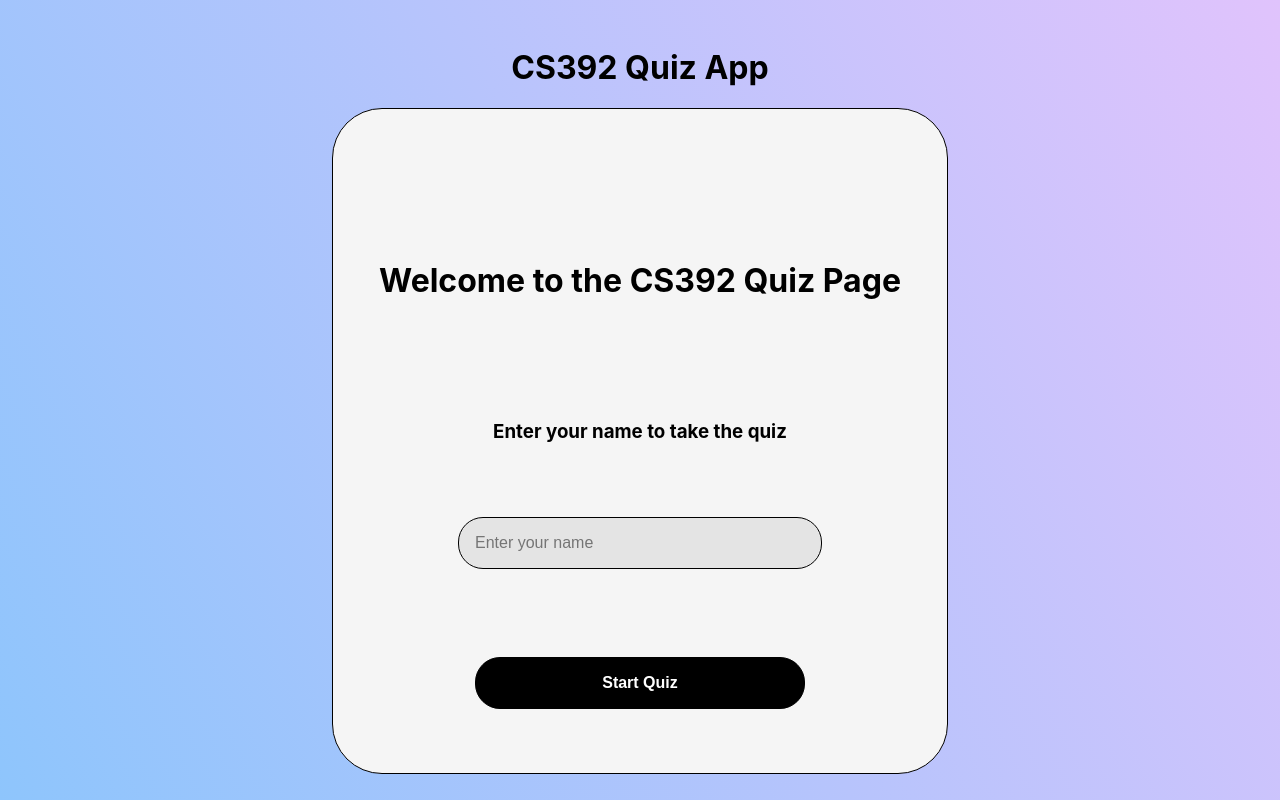
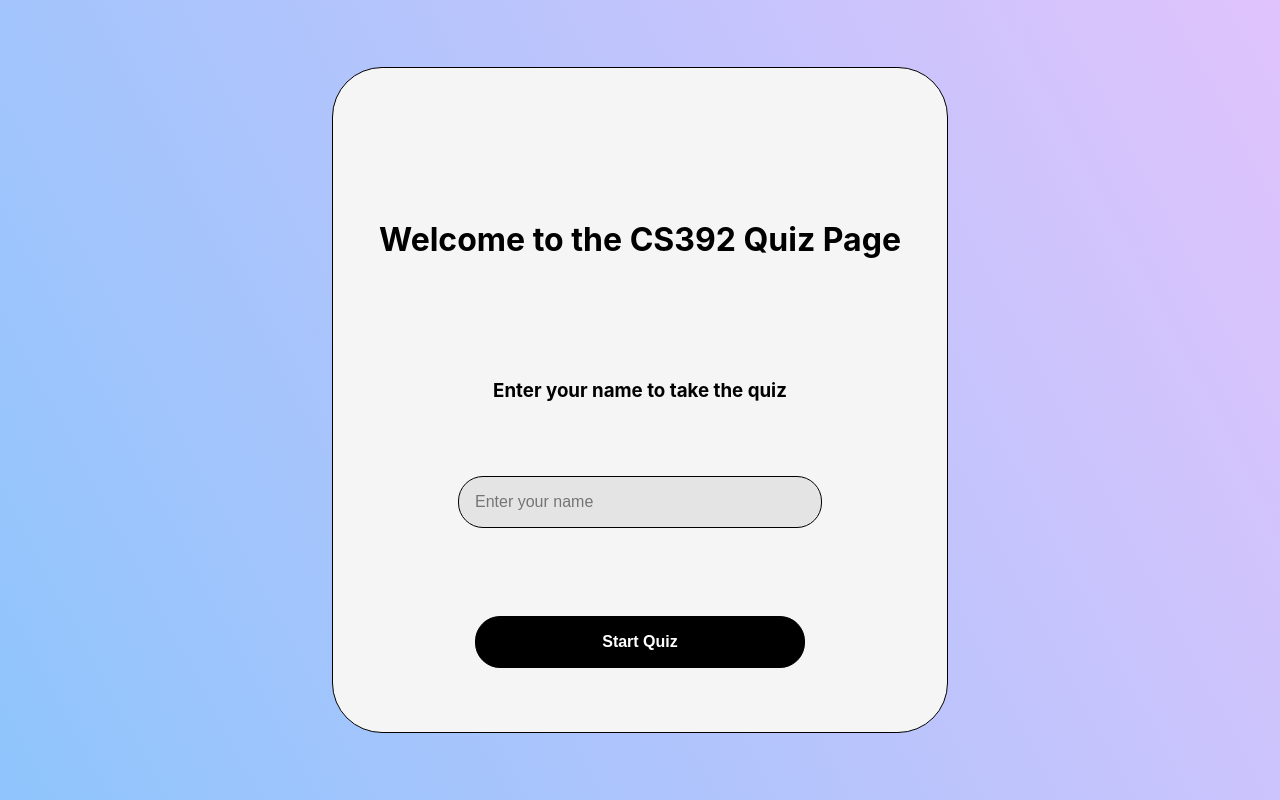
Before and after one commit to sadiqalhumood/quiz-app, a React (Create React App) app: page / in a window 1280 px wide. Built offline with nearby package versions, Linux system fonts and the light colour scheme.

Commit message:
fixed big error

```diff
--- a/src/App.css
+++ b/src/App.css
@@ -1,28 +1,23 @@
-/* center the text in the app */
-.app {
+.App {
   text-align: center;
 }
 
-/* styling for the app logo */
-.app-logo {
+.App-logo {
   height: 40vmin;
   pointer-events: none;
 
-  /* responsive styling for smaller screens */
   @media (max-width: 600px) {
     height: 30vmin;
   }
 }
 
-/* animation for the app logo spin */
 @media (prefers-reduced-motion: no-preference) {
-  .app-logo {
-    animation: app-logo-spin infinite 20s linear;
+  .App-logo {
+    animation: App-logo-spin infinite 20s linear;
   }
 }
 
-/* styling for the app header */
-.app-header {
+.App-header {
   background-color: #282c34;
   min-height: 50vh;
   display: flex;
@@ -33,13 +28,11 @@
   color: white;
 }
 
-/* styling for app links */
-.app-link {
+.App-link {
   color: #61dafb;
 }
 
-/* keyframes for the app logo spin animation */
-@keyframes app-logo-spin {
+@keyframes App-logo-spin {
   from {
     transform: rotate(0deg);
   }
--- a/src/App.jsx
+++ b/src/App.jsx
@@ -1,59 +1,54 @@
-import React, { useState } from 'react';
+import { useState } from "react";
 import './App.css';
+import FinalPage from "./components/FinalPage";
 import StartingPage from "./components/StartingPage";
-import Result from "./components/Result";
-import QuizContainer from "./components/Questions";
+import QuestionsPage from "./components/QuestionsPage";
+
+function App() {
 
 
-const App = () => {
-  /* State variables for managing quiz state */
-  const [quizStarted, setQuizStarted] = useState(false);
-  const [quizFinished, setQuizFinished] = useState(false);
-  const [userScore, setUserScore] = useState(0);
 
-  /* Starting the quiz */
-  const handleQuizStart = () => {
-    setQuizStarted(true);
-  };
+  const [showStartingPage, setShowStartingPage] = useState(true);
+  const [showQuestionsPage, setShowQuestionsPage] = useState(false);
+  const [showFinalPage, setShowFinalPage] = useState(false);
 
-  /* Finishing the quiz and updating user score */
-  const handleQuizFinish = (score) => {
-    setQuizFinished(true);
-    setUserScore(score);
-  };
+  const [score, setScore] = useState(0);
+  const [topScore, setTopScore] = useState(0);
 
-  /* Restarting the quiz */
-  const handleRestartQuiz = () => {
-    setQuizStarted(false);
-    setQuizFinished(false);
-    setUserScore(0);
-  };
+  const [username, setUsername] = useState("");
 
-  /* Render the App component */
   return (
-      <div className="app">
-        <h1>CS392 Quiz App</h1>
+    <>
+      {showStartingPage && (
+        <StartingPage
+          setShowStartingPage={setShowStartingPage}
+          setShowQuestionsPage={setShowQuestionsPage}
+          topScore={topScore}
+          setUsername={setUsername}
+        />
+      )}
 
-        {/* Show the starting page if the quiz hasn't started or finished */}
-        {!quizStarted && !quizFinished && (
-            <StartingPage onStartQuiz={handleQuizStart} />
-        )}
+      {showQuestionsPage && (
+        <QuestionsPage
+          score={score}
+          setScore={setScore}
+          setShowQuestionsPage={setShowQuestionsPage}
+          setShowFinalPage={setShowFinalPage}
+        />
+      )}
 
-        {/* Show the quiz container if the quiz has started but not finished */}
-        {quizStarted && !quizFinished && (
-            <QuizContainer onQuizFinish={handleQuizFinish} />
-        )}
+      {showFinalPage && (
+        <FinalPage
+          score={score}
+          setScore={setScore}
+          setShowStartingPage={setShowStartingPage}
+          setShowFinalPage={setShowFinalPage}
+        />
+      )}
+    </>
+  );
 
-        {/* Show the result and restart button if the quiz has finished */}
-        {quizFinished && (
-            <>
-              <Result score={userScore} totalQuestions={5} />
-              <button onClick={handleRestartQuiz}>Restart Quiz</button>
-            </>
-        )}
-      </div>
-  );
-};
+}
 
-/* Export the App component as the default export */
+
 export default App;
```
Also changed, not shown: src/index.css (+3 -11 lines).
